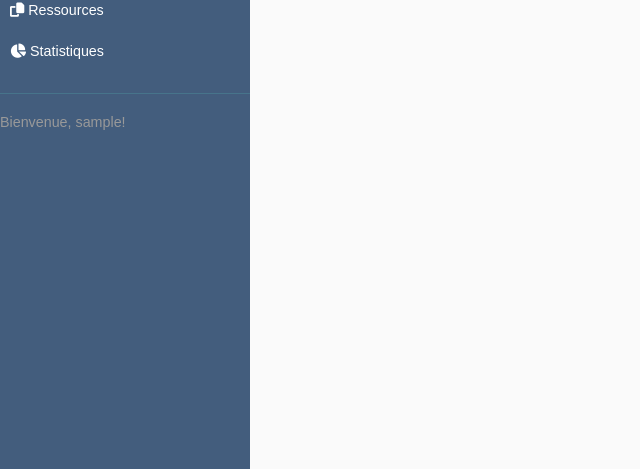
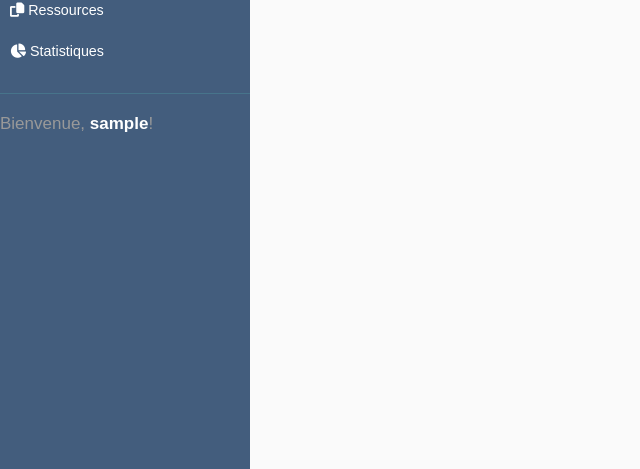
Before and after one commit to latifaChakir/gestion-des-ressources, a PHP site: page /ressource/index.php in a window 1280 px wide. Shown: the part 331-800 px from the top of the page, without its empty margins (0-640 px from the left). Run offline with PHP 8.4, Linux system fonts and the light colour scheme; the visitor is signed in with stand-in values (Sample User, id 1); data that the repository does not hold is empty.

Commit message:
modify style to sidebar

```diff
--- a/nav.php
+++ b/nav.php
@@ -59,7 +59,8 @@
 		if (isset($_SESSION['username'])) {
 			$username = $_SESSION['username'];
 
-			echo '<p>Bienvenue, ' . $username . '!</p>';
+			echo '<p style="font-size: 17px;">Bienvenue, <span class="username">' . $username . '</span>!</p>';
+
 		}
 		?>
 
@@ -208,6 +209,15 @@
 				font-family: 'Varela Round', sans-serif;
 				font-size: 13px;
 			}
+
+
+			.username {
+				font-weight: bold;
+				color: #fff;
+
+			}
+
+
 
 			.table-responsive {
 				margin: 30px 0;
```
